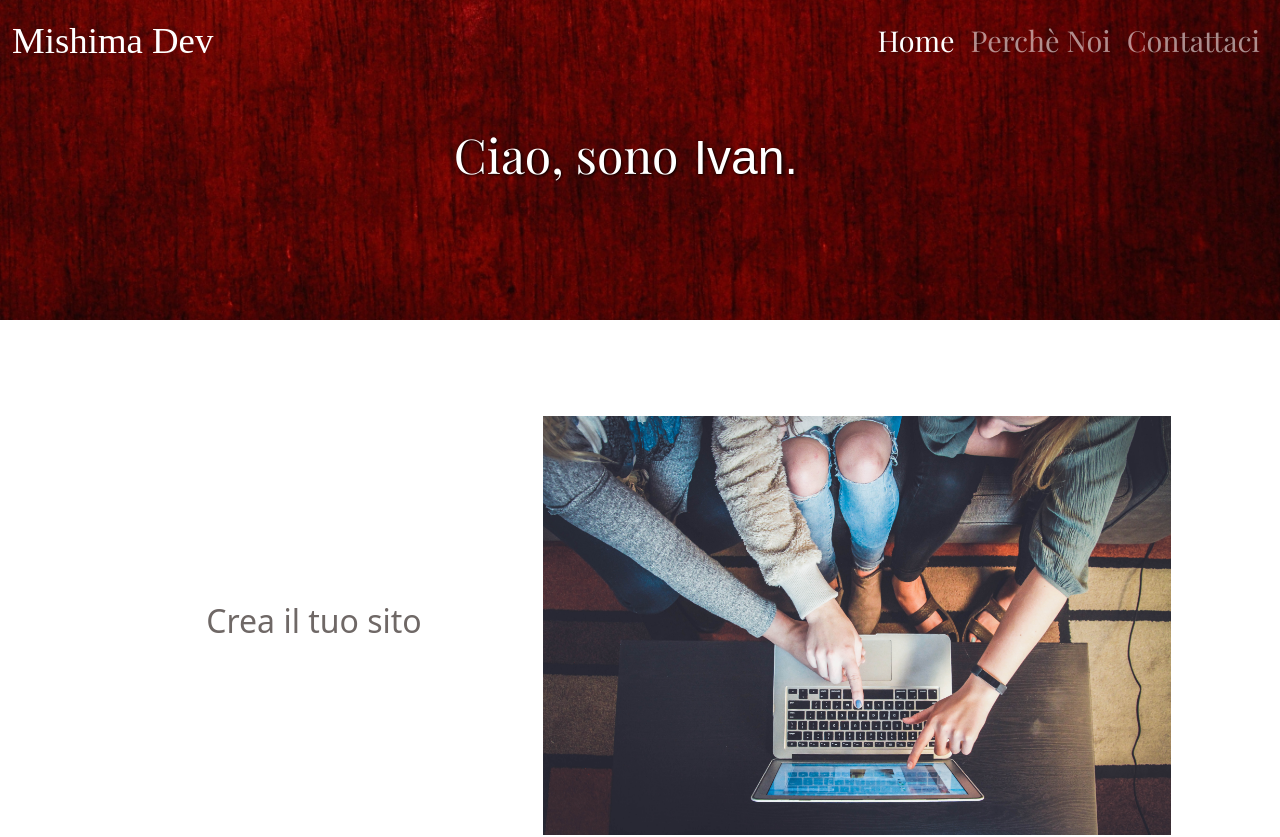
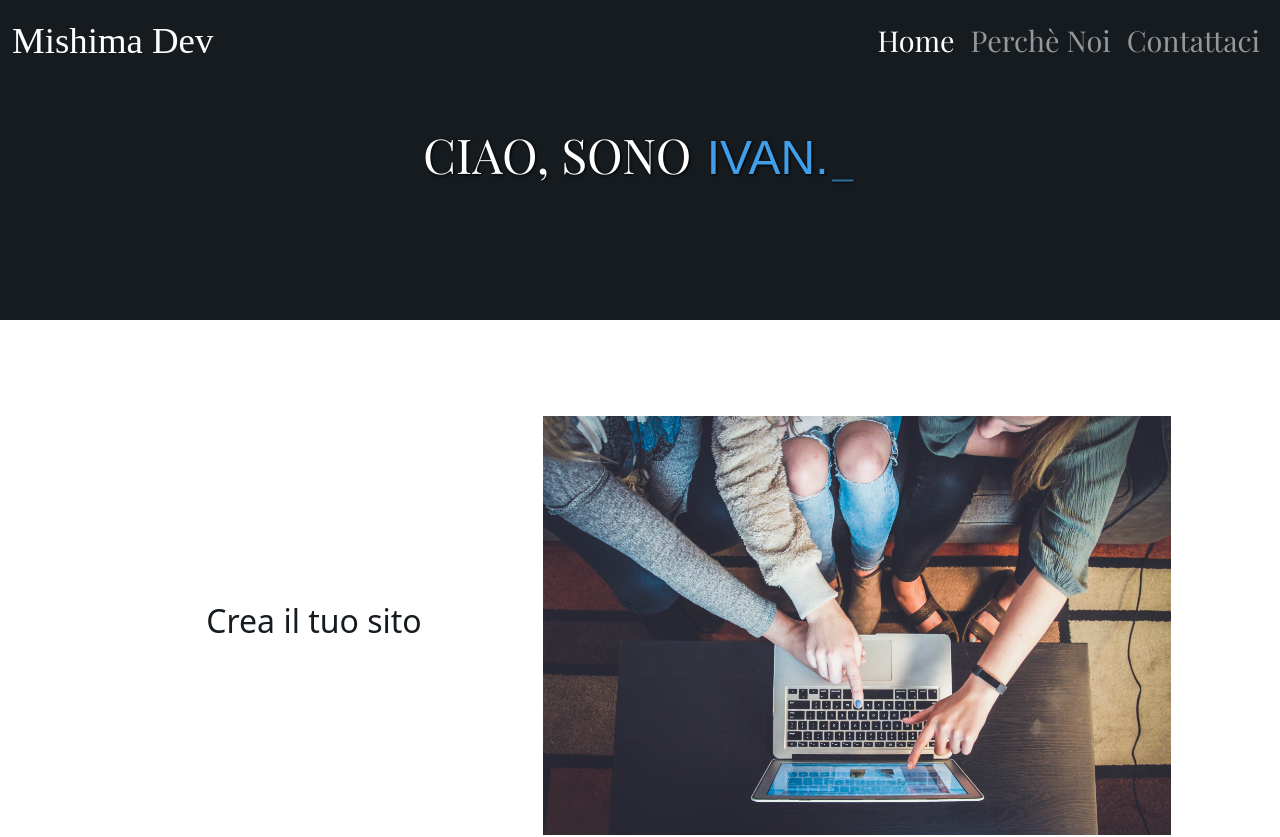
Before and after one commit to Evanflow89/evanflow-site, a Vue app: page / in a window 1280 px wide. Shown: the top 837 px of the page. Built offline with nearby package versions, Linux system fonts and the light colour scheme; a web font is replaced by a local one.

Commit message:
change hero style

```diff
--- a/package.json
+++ b/package.json
@@ -8,11 +8,12 @@
     "lint": "vue-cli-service lint"
   },
   "dependencies": {
-    "bootstrap": "^5.2.2",
+    "bootstrap": "^5.2.3",
+    "bootstrap-vue": "^2.23.1",
     "core-js": "^3.8.3",
     "gsap": "^3.11.3",
     "split-type": "^0.3.3",
-    "vue": "^2.6.14"
+    "vue": "^2.7.14"
   },
   "devDependencies": {
     "@babel/core": "^7.12.16",
--- a/public/index.html
+++ b/public/index.html
@@ -24,6 +24,10 @@
   <!-- built files will be auto injected -->
 
   <script src="https://cdnjs.cloudflare.com/ajax/libs/gsap/3.11.3/gsap.min.js"></script>
+  <script src="https://cdn.jsdelivr.net/npm/bootstrap@5.0.2/dist/js/bootstrap.bundle.min.js"
+    integrity="sha384-MrcW6ZMFYlzcLA8Nl+NtUVF0sA7MsXsP1UyJoMp4YLEuNSfAP+JcXn/tWtIaxVXM"
+    crossorigin="anonymous"></script>
+
 </body>
 
 
--- a/src/App.vue
+++ b/src/App.vue
@@ -19,21 +19,9 @@ export default {
     BaseMain,
     BaseFooter,
   },
-  mounted: function () {
-    this.$nextTick(function () {});
-  },
 };
 </script>
 
 <style lang="scss">
 @import "./assets/style/global.scss";
-#hideAll {
-  position: fixed;
-  left: 0px;
-  right: 0px;
-  top: 0px;
-  bottom: 0px;
-  background-color: white;
-  z-index: 99; /* Higher than anything else in the document */
-}
 </style>
--- a/src/assets/style/global-parts/_variables.scss
+++ b/src/assets/style/global-parts/_variables.scss
@@ -3,12 +3,10 @@
     /*------------------------
           COLORS
 ------------------------*/
-    --top: #463f3a;
-    --main1: white;
-    --main2: #bcb8b1;
-    --main3: #f4f3ee;
-    --bottom: #e0afa0;
-    --text: #6f6866;
+    --back: #ffffff;
+    --text: #161b1f;
+    --textblue: #3f9feb;
+    --textgray: #e5e5e5;
 
 }
 
--- a/src/main.js
+++ b/src/main.js
@@ -1,5 +1,6 @@
 import Vue from 'vue'
 import App from './App.vue'
+
 
 Vue.config.productionTip = false
 
--- a/src/section/BottomMain.vue
+++ b/src/section/BottomMain.vue
@@ -1,5 +1,9 @@
 <template>
-  <section></section>
+  <section>
+    <div class="container">
+      <div class="row"></div>
+    </div>
+  </section>
 </template>
 
 <script>
--- a/src/section/TopMain.vue
+++ b/src/section/TopMain.vue
@@ -77,8 +77,7 @@ section {
   justify-content: center;
 
   .one {
-    background-image: url("../assets/img/backgroundred.jpg");
-    background-size: cover;
+    background-color: var(--text);
   }
 }
 .bg {
@@ -94,22 +93,31 @@ section {
 }
 
 h1 {
-  color: var(--main1);
+  color: var(--back);
   text-shadow: 1px 1px 3px black;
   z-index: 1;
   font-size: 3em;
   font-weight: 400;
   overflow: hidden;
   position: relative;
+  text-transform: uppercase;
+  font-size: 800;
 }
 
 h1 .hi {
   display: inline-block;
 }
 
-h1 .text {
+.text {
   font-family: "Source Code Pro", sans-serif;
   font-weight: normal;
   margin-left: 1.2vw;
+  color: var(--textblue);
+  text-transform: uppercase;
+  font-size: 800;
+}
+
+.cursor {
+  color: var(--textblue);
 }
 </style>
```
Also changed, not shown: 1 other file (tests, documents, lock files or other folders).
